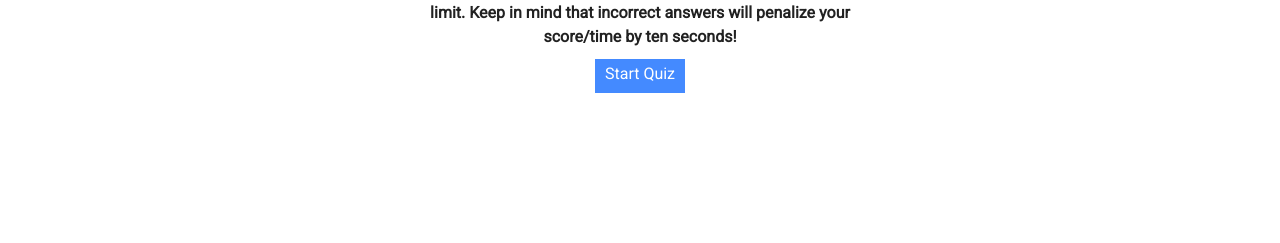
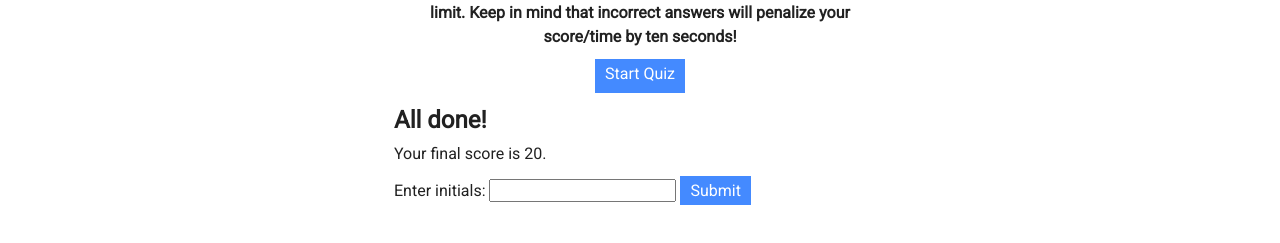
Before and after one commit to ashoener/web-code-quiz, a plain HTML site: page index.html in a window 1280 px wide. Shown: the part 165-408 px from the top of the page. Drawn offline with Linux system fonts and the light colour scheme.

Commit message:
Add game end display

```diff
--- a/assets/css/style.css
+++ b/assets/css/style.css
@@ -62,7 +62,6 @@ main {
 
 main p {
   line-height: 1.5em;
-  font-weight: 600;
 }
 
 main button {
@@ -92,6 +91,10 @@ main button:active {
   padding-bottom: 10px;
 }
 
+#main-header p {
+  font-weight: 600;
+}
+
 #game-questions {
   display: none;
 }
--- a/index.html
+++ b/index.html
@@ -31,6 +31,15 @@
           <li><button>A Button with text</button></li>
         </ol>
       </article>
+      <article id="game-end" class="body-section">
+        <h3>All done!</h3>
+        <p>Your final score is <span id="final-score">20</span>.</p>
+        <form id="game-end-form">
+          <label for="initials">Enter initials: </label>
+          <input type="text" id="initials" />
+          <button class="inline">Submit</button>
+        </form>
+      </article>
       <article id="answer-type">
         <h3 id="answer-state">Wrong!</h3>
       </article>
```
